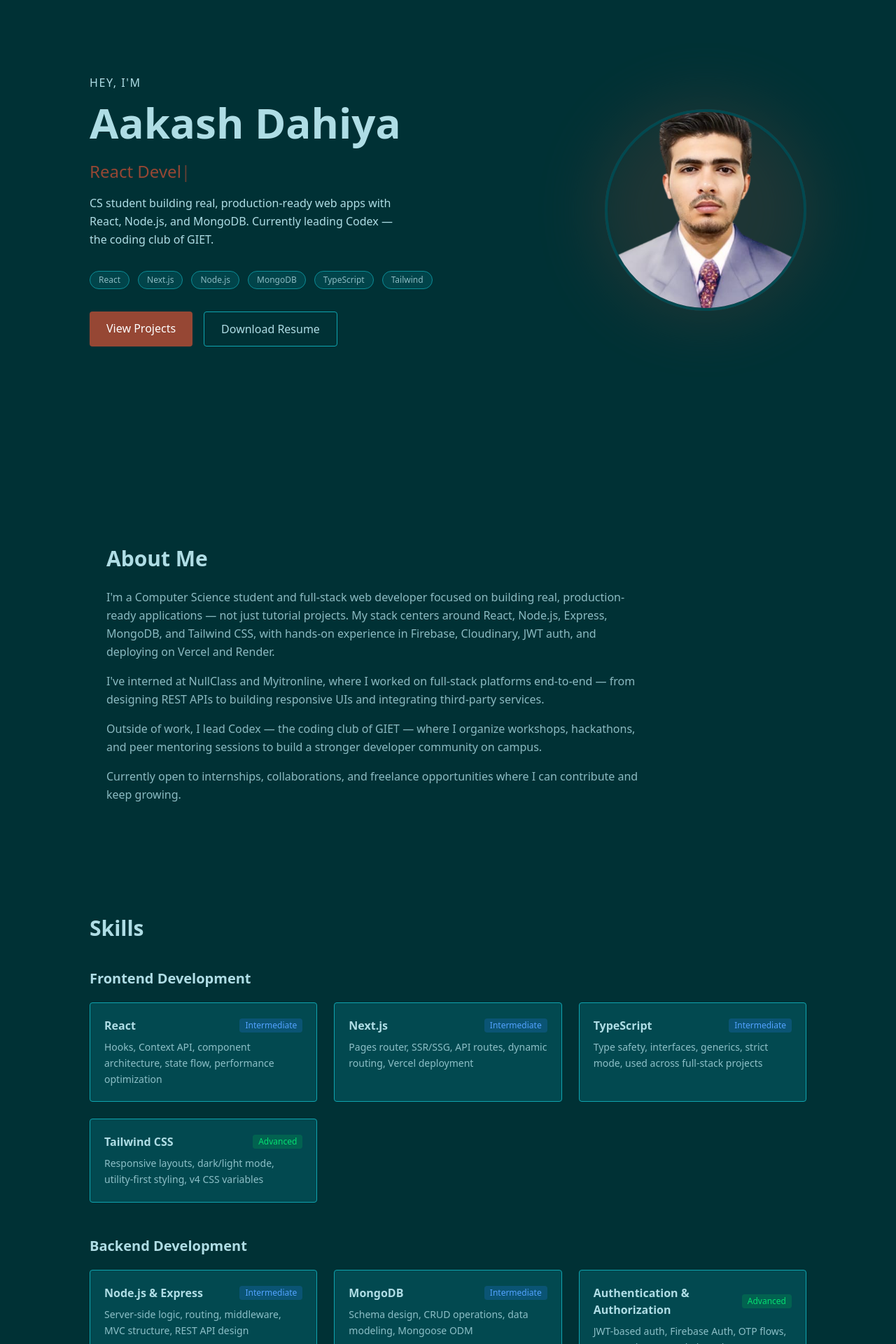
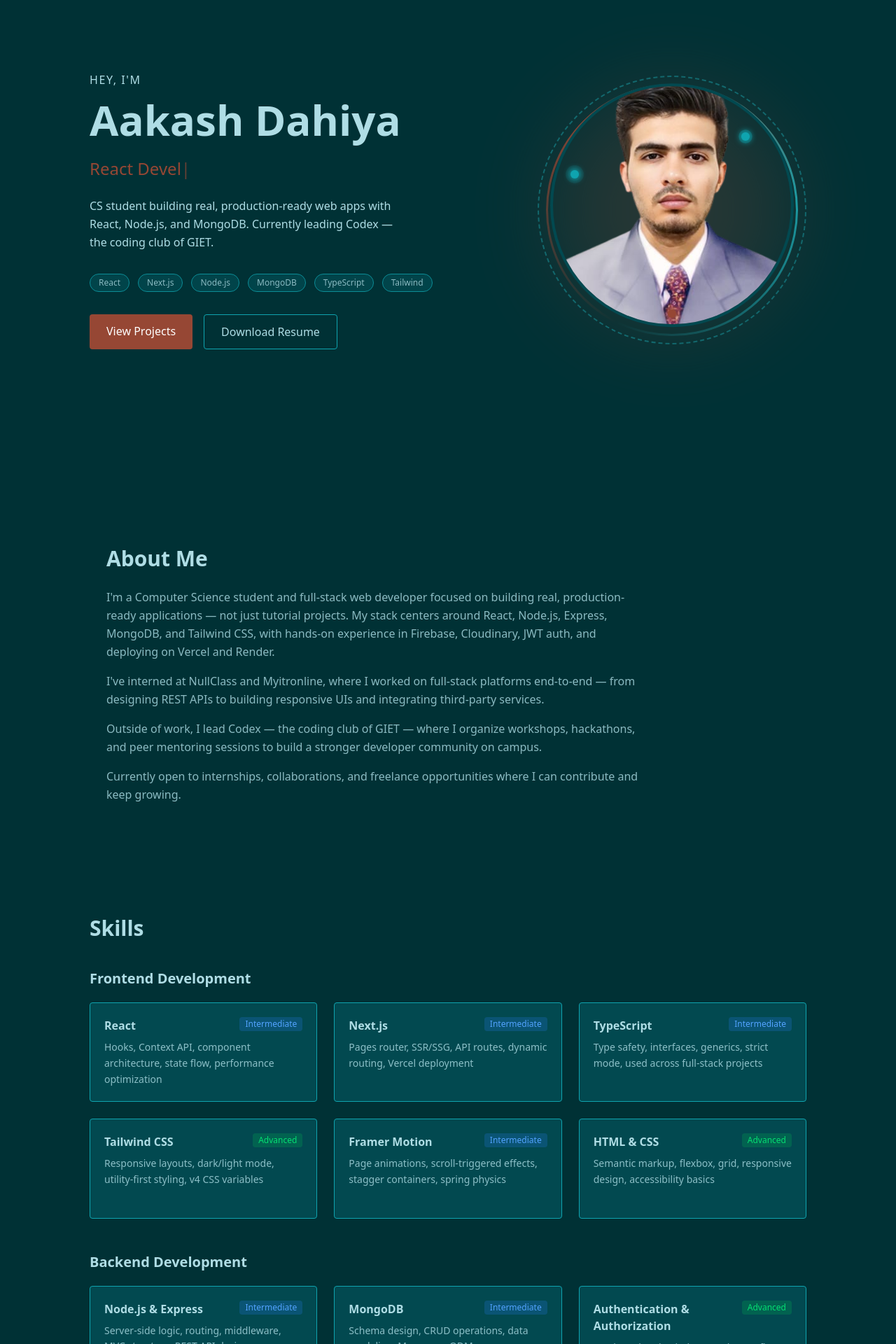
Before and after one commit to Aakash22010/myPortfolio, a React (Vite) app: page / in a window 1280 px wide. Shown: the part 100-2020 px from the top of the page at 70% size. Built offline with nearby package versions, Linux system fonts and the light colour scheme.

Commit message:
profile update

```diff
--- a/src/components/Hero.jsx
+++ b/src/components/Hero.jsx
@@ -16,7 +16,6 @@ function TypedText() {
 
   useEffect(() => {
     const current = ROLES[roleIndex];
-
     if (typing) {
       if (displayed.length < current.length) {
         const t = setTimeout(() => setDisplayed(current.slice(0, displayed.length + 1)), 60);
@@ -44,96 +43,118 @@ function TypedText() {
   );
 }
 
+function RingDot({ angle, radius, delay, color }) {
+  const rad = (angle * Math.PI) / 180;
+  const x = Math.cos(rad) * radius;
+  const y = Math.sin(rad) * radius;
+
+  return (
+    <motion.div
+      className="absolute"
+      style={{
+        left: `calc(50% + ${x}px)`,
+        top: `calc(50% + ${y}px)`,
+        transform: "translate(-50%, -50%)",
+      }}
+    >
+      {/* pulse ring */}
+      <motion.div
+        className="absolute inset-0 rounded-full"
+        style={{ background: color }}
+        animate={{ scale: [1, 2.5], opacity: [0.5, 0] }}
+        transition={{ duration: 2, repeat: Infinity, delay, ease: "easeOut" }}
+      />
+      {/* solid dot */}
+      <div
+        className="w-3 h-3 rounded-full relative"
+        style={{ background: color, boxShadow: `0 0 8px 2px ${color}` }}
+      />
+    </motion.div>
+  );
+}
+
+function ProfilePhoto() {
+  return (
+    <div className="relative flex items-center justify-center w-72 h-72 sm:w-80 sm:h-80 md:w-96 md:h-96">
+
+      {/* OUTER SLOW ROTATING DASHED RING */}
+      <motion.div
+        className="absolute inset-0 rounded-full"
+        style={{ border: "2px dashed var(--border)", opacity: 0.5 }}
+        animate={{ rotate: 360 }}
+        transition={{ duration: 20, repeat: Infinity, ease: "linear" }}
+      />
+
+      {/* INNER FAST ROTATING GRADIENT RING */}
+      <motion.div
+        className="absolute rounded-full"
+        style={{
+          inset: "12px",
+          padding: "3px",
+          background: "conic-gradient(from 0deg, var(--accent), var(--border), transparent, var(--accent))",
+          borderRadius: "9999px",
+        }}
+        animate={{ rotate: -360 }}
+        transition={{ duration: 6, repeat: Infinity, ease: "linear" }}
+      >
+        <div className="w-full h-full rounded-full" style={{ background: "var(--bg)" }} />
+      </motion.div>
+
+      {/* GLOW */}
+      <div
+        className="absolute rounded-full blur-3xl opacity-25"
+        style={{ inset: "20px", background: "var(--accent)" }}
+      />
+
+      {/* FLOATING PHOTO */}
+      <motion.div
+        className="absolute rounded-full overflow-hidden border-4 border-[var(--card)]"
+        style={{ inset: "18px" }}
+        animate={{ y: [0, -8, 0] }}
+        transition={{ duration: 4, repeat: Infinity, ease: "easeInOut" }}
+      >
+        <img src="/profile.png" alt="Aakash Dahiya" className="w-full h-full object-cover" />
+      </motion.div>
+
+      {/* GLOWING DOTS */}
+      <RingDot angle={-45}  radius={148} delay={0}   color="#0fa4af" />
+      <RingDot angle={90}   radius={148} delay={0.7} color="#964734" />
+      <RingDot angle={200}  radius={148} delay={1.4} color="#0fa4af" />
+    </div>
+  );
+}
+
 export default function Hero() {
   return (
-    <section className="min-h-screen flex items-center justify-center px-6">
+    <section className="min-h-screen flex items-center justify-center px-6 py-24">
       <motion.div
         variants={staggerContainer}
         initial="hidden"
         animate="visible"
-        className="max-w-5xl w-full flex flex-col-reverse md:flex-row items-center justify-between gap-12"
+        className="max-w-5xl w-full flex flex-col-reverse md:flex-row items-center justify-between gap-16"
       >
-        {/* LEFT — TEXT */}
         <div className="flex-1 text-center md:text-left">
-          <motion.p
-            variants={fadeUp}
-            className="text-sm sm:text-base opacity-60 mb-2 tracking-widest uppercase"
-          >
-            Hey, I'm
-          </motion.p>
-
-          <motion.h1
-            variants={fadeUp}
-            className="text-4xl sm:text-5xl md:text-6xl font-bold leading-tight mb-4"
-          >
-            Aakash Dahiya
-          </motion.h1>
-
-          <motion.div
-            variants={fadeUp}
-            className="text-lg sm:text-xl md:text-2xl font-medium h-8 mb-4"
-          >
+          <motion.p variants={fadeUp} className="text-sm sm:text-base opacity-60 mb-2 tracking-widest uppercase">Hey, I'm</motion.p>
+          <motion.h1 variants={fadeUp} className="text-4xl sm:text-5xl md:text-6xl font-bold leading-tight mb-4">Aakash Dahiya</motion.h1>
+          <motion.div variants={fadeUp} className="text-lg sm:text-xl md:text-2xl font-medium mb-6" style={{ minHeight: "2rem" }}>
             <TypedText />
           </motion.div>
-
-          <motion.p
-            variants={fadeUp}
-            className="opacity-70 text-sm sm:text-base max-w-md mx-auto md:mx-0 leading-relaxed mb-8"
-          >
-            CS student building real, production-ready web apps with React,
-            Node.js, and MongoDB. Currently leading Codex — the coding club of GIET.
+          <motion.p variants={fadeUp} className="opacity-70 text-sm sm:text-base max-w-md mx-auto md:mx-0 leading-relaxed mb-8">
+            CS student building real, production-ready web apps with React, Node.js, and MongoDB. Currently leading Codex — the coding club of GIET.
           </motion.p>
-
-          {/* TECH STACK PILLS */}
-          <motion.div
-            variants={fadeUp}
-            className="flex gap-3 flex-wrap justify-center md:justify-start mb-8"
-          >
+          <motion.div variants={fadeUp} className="flex gap-3 flex-wrap justify-center md:justify-start mb-8">
             {["React", "Next.js", "Node.js", "MongoDB", "TypeScript", "Tailwind"].map((tech) => (
-              <span
-                key={tech}
-                className="text-xs px-3 py-1 rounded-full border border-[var(--border)] bg-[var(--card)] opacity-80"
-              >
-                {tech}
-              </span>
+              <span key={tech} className="text-xs px-3 py-1 rounded-full border border-[var(--border)] bg-[var(--card)] opacity-80">{tech}</span>
             ))}
           </motion.div>
-
-          <motion.div
-            variants={fadeUp}
-            className="flex flex-col sm:flex-row gap-4 justify-center md:justify-start"
-          >
-
-              <a href="#projects"
-              className="px-6 py-3 rounded bg-[var(--accent)] text-white text-sm sm:text-base transition hover:opacity-90"
-            >
-              View Projects
-            </a>
-
-              <a
-              href="/Aakash_Dahiya_Resume.pdf"
-              download
-              className="px-6 py-3 rounded border border-[var(--border)] text-sm sm:text-base transition hover:bg-[var(--card)]"
-            >
-              Download Resume
-            </a>
+          <motion.div variants={fadeUp} className="flex flex-col sm:flex-row gap-4 justify-center md:justify-start">
+            <a href="#projects" className="px-6 py-3 rounded bg-[var(--accent)] text-white text-sm sm:text-base transition hover:opacity-90">View Projects</a>
+            <a href="/Aakash_Dahiya_Resume.pdf" download className="px-6 py-3 rounded border border-[var(--border)] text-sm sm:text-base transition hover:bg-[var(--card)]">Download Resume</a>
           </motion.div>
         </div>
 
-        {/* RIGHT — PHOTO */}
         <motion.div variants={fadeUp} className="flex-shrink-0">
-          <div className="relative w-52 h-52 sm:w-64 sm:h-64 md:w-72 md:h-72">
-            {/* GLOW */}
-            <div className="absolute inset-0 rounded-full bg-[var(--accent)] opacity-20 blur-2xl scale-110" />
-            {/* RING */}
-            <div className="absolute inset-0 rounded-full border-2 border-[var(--accent)] opacity-40" />
-            {/* PHOTO — replace /logo.jpeg with /profile.jpg once you add your photo */}
-            <img
-              src="/profile.png"
-              alt="Aakash Dahiya"
-              className="relative w-full h-full rounded-full object-cover border-4 border-[var(--card)]"
-            />
-          </div>
+          <ProfilePhoto />
         </motion.div>
       </motion.div>
     </section>
--- a/src/components/Skills.jsx
+++ b/src/components/Skills.jsx
@@ -2,77 +2,37 @@ import { motion } from "framer-motion";
 import { fadeUp, staggerContainer } from "../animations";
 
 const frontendSkills = [
-  {
-    name: "React",
-    level: "Intermediate",
-    details: "Hooks, Context API, component architecture, state flow, performance optimization",
-  },
-  {
-    name: "Next.js",
-    level: "Intermediate",
-    details: "Pages router, SSR/SSG, API routes, dynamic routing, Vercel deployment",
-  },
-  {
-    name: "TypeScript",
-    level: "Intermediate",
-    details: "Type safety, interfaces, generics, strict mode, used across full-stack projects",
-  },
-  {
-    name: "Tailwind CSS",
-    level: "Advanced",
-    details: "Responsive layouts, dark/light mode, utility-first styling, v4 CSS variables",
-  },
+  { name: "React", level: "Intermediate", details: "Hooks, Context API, component architecture, state flow, performance optimization" },
+  { name: "Next.js", level: "Intermediate", details: "Pages router, SSR/SSG, API routes, dynamic routing, Vercel deployment" },
+  { name: "TypeScript", level: "Intermediate", details: "Type safety, interfaces, generics, strict mode, used across full-stack projects" },
+  { name: "Tailwind CSS", level: "Advanced", details: "Responsive layouts, dark/light mode, utility-first styling, v4 CSS variables" },
+  { name: "Framer Motion", level: "Intermediate", details: "Page animations, scroll-triggered effects, stagger containers, spring physics" },
+  { name: "HTML & CSS", level: "Advanced", details: "Semantic markup, flexbox, grid, responsive design, accessibility basics" },
 ];
 
 const backendSkills = [
-  {
-    name: "Node.js & Express",
-    level: "Intermediate",
-    details: "Server-side logic, routing, middleware, MVC structure, REST API design",
-  },
-  {
-    name: "MongoDB",
-    level: "Intermediate",
-    details: "Schema design, CRUD operations, data modeling, Mongoose ODM",
-  },
-  {
-    name: "Authentication & Authorization",
-    level: "Advanced",
-    details: "JWT-based auth, Firebase Auth, OTP flows, protected routes, role-based access",
-  },
-  {
-    name: "Firebase",
-    level: "Intermediate",
-    details: "Firebase Auth, Firestore, integration with custom Express backends",
-  },
+  { name: "Node.js & Express", level: "Intermediate", details: "Server-side logic, routing, middleware, MVC structure, REST API design" },
+  { name: "MongoDB", level: "Intermediate", details: "Schema design, CRUD operations, data modeling, Mongoose ODM" },
+  { name: "Authentication & Authorization", level: "Advanced", details: "JWT-based auth, Firebase Auth, OTP flows, protected routes, role-based access" },
+  { name: "Firebase", level: "Intermediate", details: "Firebase Auth, Firestore, integration with custom Express backends" },
+  { name: "REST APIs", level: "Advanced", details: "Designing RESTful endpoints, CRUD operations, request/response handling, error management" },
+  { name: "Cloudinary", level: "Intermediate", details: "Media uploads, direct client-side upload with unsigned presets, URL management" },
 ];
 
 const toolsSkills = [
-  {
-    name: "Git & GitHub",
-    level: "Advanced",
-    details: "Version control, branching, collaboration, pull requests, CI/CD via Vercel",
-  },
-  {
-    name: "Cloudinary",
-    level: "Intermediate",
-    details: "Media uploads, direct client-side upload with unsigned presets, URL management",
-  },
-  {
-    name: "Vite",
-    level: "Intermediate",
-    details: "Fast dev server, optimized production builds, plugin ecosystem",
-  },
+  { name: "Git & GitHub", level: "Advanced", details: "Version control, branching, collaboration, pull requests, CI/CD via Vercel" },
+  { name: "Vite", level: "Intermediate", details: "Fast dev server, optimized production builds, plugin ecosystem" },
+  { name: "Vercel & Render", level: "Intermediate", details: "Frontend deployment on Vercel, backend hosting on Render free tier" },
 ];
 
 const LevelBadge = ({ level }) => {
   const styles = {
-  Beginner: "bg-yellow-500/20 text-yellow-400",
-  Intermediate: "bg-blue-500/20 text-blue-400",
-  Advanced: "bg-green-500/20 text-green-400",
-};
+    Beginner: "bg-yellow-500/20 text-yellow-400",
+    Intermediate: "bg-blue-500/20 text-blue-400",
+    Advanced: "bg-green-500/20 text-green-400",
+  };
   return (
-    <span className={`text-xs px-2 py-0.5 rounded ${styles[level]}`}>
+    <span className={`text-xs px-2 py-0.5 rounded shrink-0 ${styles[level]}`}>
       {level}
     </span>
   );
@@ -81,23 +41,19 @@ const LevelBadge = ({ level }) => {
 function SkillGroup({ title, skills }) {
   return (
     <>
-      <motion.h3 variants={fadeUp} className="text-xl font-semibold mb-5">
-        {title}
-      </motion.h3>
-      <div className="grid sm:grid-cols-2 lg:grid-cols-3 gap-6 mb-12">
+      <motion.h3 variants={fadeUp} className="text-xl font-semibold mb-5">{title}</motion.h3>
+      <div className="grid sm:grid-cols-2 lg:grid-cols-3 gap-6 mb-12 auto-rows-fr">
         {skills.map((skill) => (
           <motion.div
             key={skill.name}
             variants={fadeUp}
-            className="p-5 rounded border border-[var(--border)] bg-[var(--card)]"
+            className="p-5 rounded border border-[var(--border)] bg-[var(--card)] flex flex-col"
           >
-            <div className="flex items-center justify-between">
+            <div className="flex items-start justify-between gap-2 mb-2">
               <h4 className="font-semibold">{skill.name}</h4>
               <LevelBadge level={skill.level} />
             </div>
-            <p className="mt-2 text-sm opacity-80 leading-relaxed">
-              {skill.details}
-            </p>
+            <p className="text-sm opacity-80 leading-relaxed">{skill.details}</p>
           </motion.div>
         ))}
       </div>
@@ -108,16 +64,8 @@ function SkillGroup({ title, skills }) {
 export default function Skills() {
   return (
     <section id="skills" className="py-20 px-6">
-      <motion.div
-        className="max-w-5xl mx-auto"
-        variants={staggerContainer}
-        initial="hidden"
-        whileInView="visible"
-        viewport={{ once: true }}
-      >
-        <motion.h2 variants={fadeUp} className="text-2xl md:text-3xl font-bold mb-10">
-          Skills
-        </motion.h2>
+      <motion.div className="max-w-5xl mx-auto" variants={staggerContainer} initial="hidden" whileInView="visible" viewport={{ once: true }}>
+        <motion.h2 variants={fadeUp} className="text-2xl md:text-3xl font-bold mb-10">Skills</motion.h2>
         <SkillGroup title="Frontend Development" skills={frontendSkills} />
         <SkillGroup title="Backend Development" skills={backendSkills} />
         <SkillGroup title="Tools & Workflow" skills={toolsSkills} />
```
